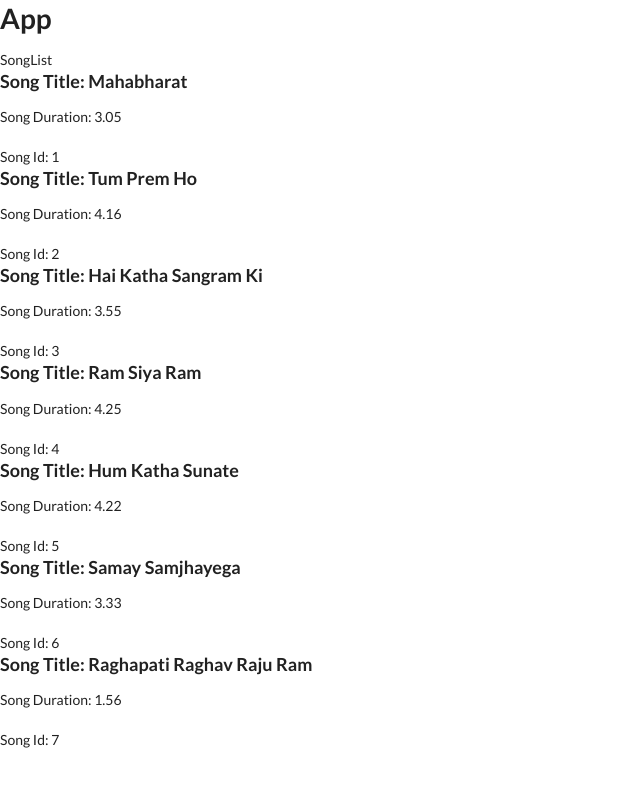
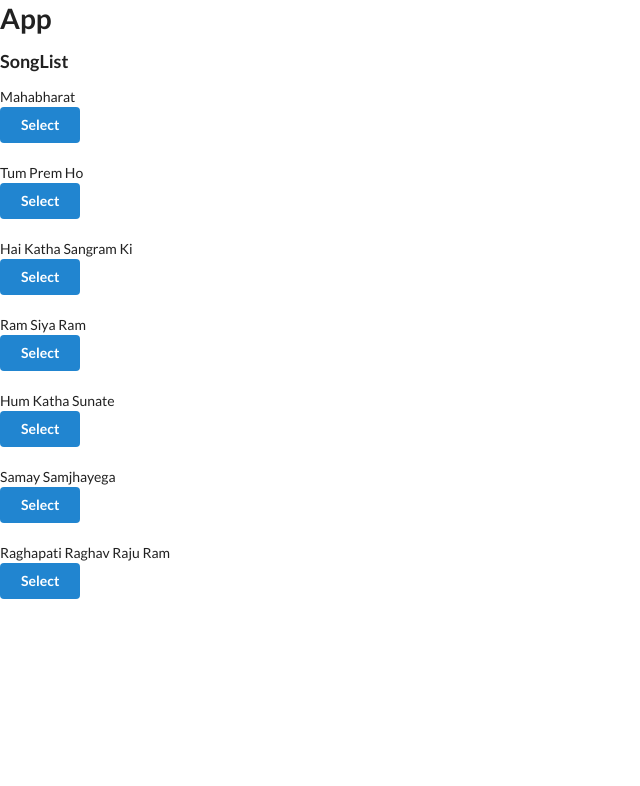
Before and after one commit to yunusparvezkhan/redux-beginner-reactjs, a React (Create React App) app: page / in a window 1280 px wide. Shown: the top 786 px of the page, without its empty margins (0-640 px from the left). Built offline with nearby package versions, Linux system fonts and the light colour scheme.

Commit message:
v1 Delta 1.6
Recreated the render and added some style

```diff
--- a/src/components/SongList.js
+++ b/src/components/SongList.js
@@ -3,15 +3,15 @@ import { connect } from 'react-redux';
 
 class SongList extends Component {
 
-    songslist() {
+    renderSongslist() {
         return this.props.songs.map((song) => {
             return (
-                <div key={song.id}>
-                    <h3>Song Title: {song.title}</h3>
-                    <label>Song Duration: {song.duration}</label>
-                    <br></br>
-                    <br></br>
-                    <label>Song Id: {song.id}</label>
+                <div className='item' key={song.id}>
+                    <div className='content'>{song.title}</div>
+                    <div className='right floated content' >
+                        <button className='ui button primary'>Select</button>
+                    </div>
+                    <br />
                 </div>
             )
         })
@@ -20,17 +20,17 @@ class SongList extends Component {
     render() {
         return (
             <div>
-                SongList
-                {this.songslist()}
+                <h3>SongList</h3>
+                {this.renderSongslist()}
             </div>
         )
     }
 };
 
 const mapStateToProps = (state) => {
-    // console.log(state);
+    console.log(state);
     return {
-        songs: state.songs
+        songs: state.songs,
     };
 }
 
```
